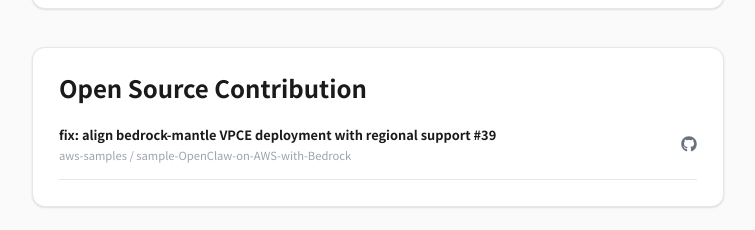
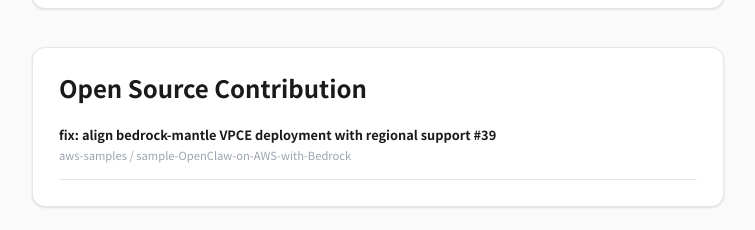
Before and after one commit to xxng1/xxng1-blog, a Next.js app: page /about in a window 1280 px wide. Shown: the part 815-1045 px from the top of the page, without its empty margins (262-1017 px from the left). Built offline with nearby package versions, Linux system fonts and the light colour scheme.

Commit message:
feat: 호버 시 화살표 추가

```diff
--- a/src/app/about/page.tsx
+++ b/src/app/about/page.tsx
@@ -99,9 +99,9 @@ export default function AboutPage() {
                         href="https://github.com/aws-samples/sample-OpenClaw-on-AWS-with-Bedrock/pull/39"
                         target="_blank"
                         rel="noopener noreferrer"
-                        className="group flex items-center gap-4 pb-4 border-b border-card-border"
+                        className="group flex items-center gap-3 pb-4 border-b border-card-border"
                     >
-                        <div className="min-w-0 flex-1 py-1 group-hover:underline underline-offset-2">
+                        <div className="min-w-0 flex-1 py-1">
                             <div className="font-semibold text-foreground">
                                 fix: align bedrock-mantle VPCE deployment with regional support #39
                             </div>
@@ -109,7 +109,9 @@ export default function AboutPage() {
                                 aws-samples / sample-OpenClaw-on-AWS-with-Bedrock
                             </div>
                         </div>
-                        <FaGithub className="flex-shrink-0 text-muted" size={20} />
+                        <span className="flex-shrink-0 text-accent text-xl font-medium opacity-0 -translate-x-1 group-hover:opacity-100 group-hover:translate-x-0 transition-all duration-200" aria-hidden>
+                            →
+                        </span>
                     </Link>
                 </div>
             </section>
```
